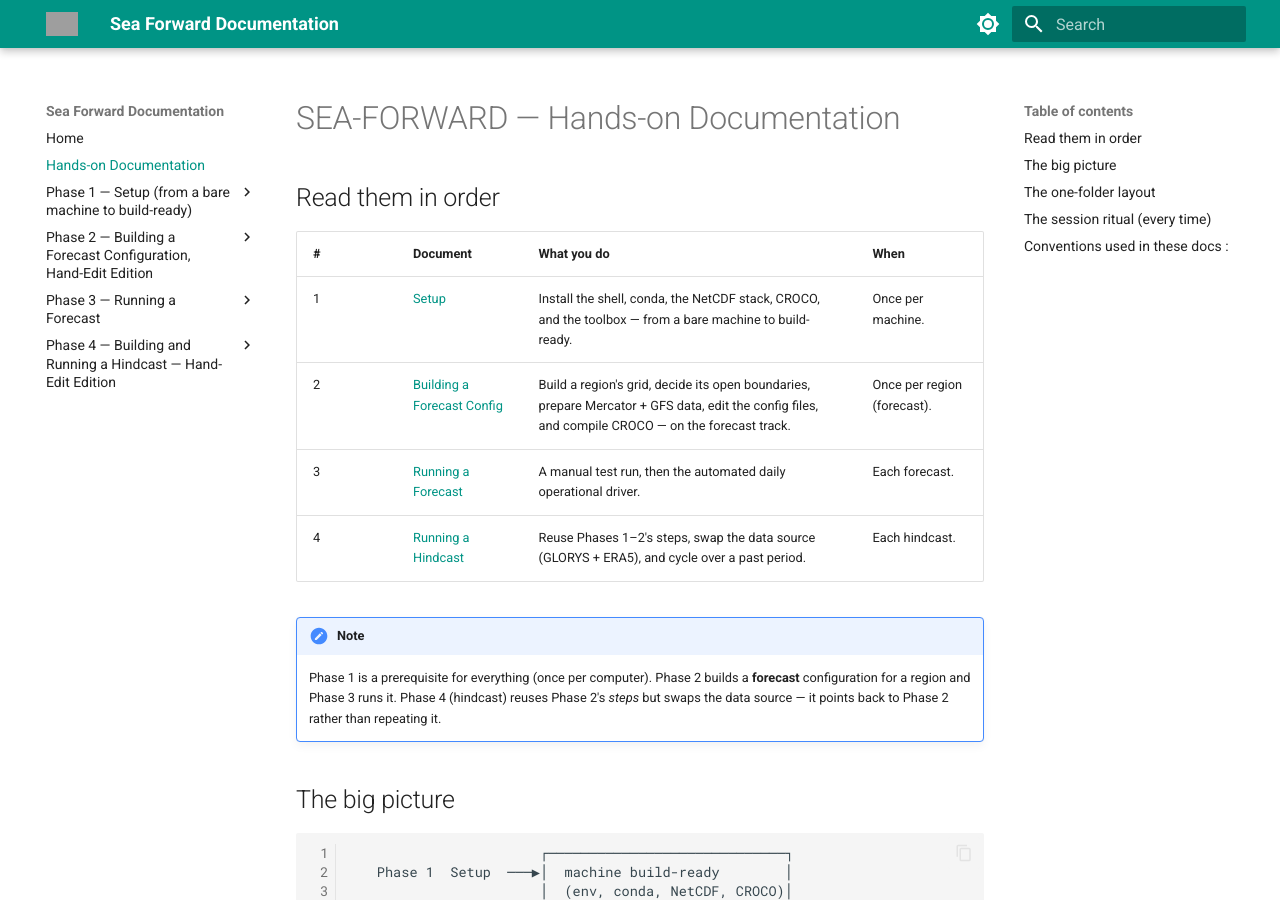
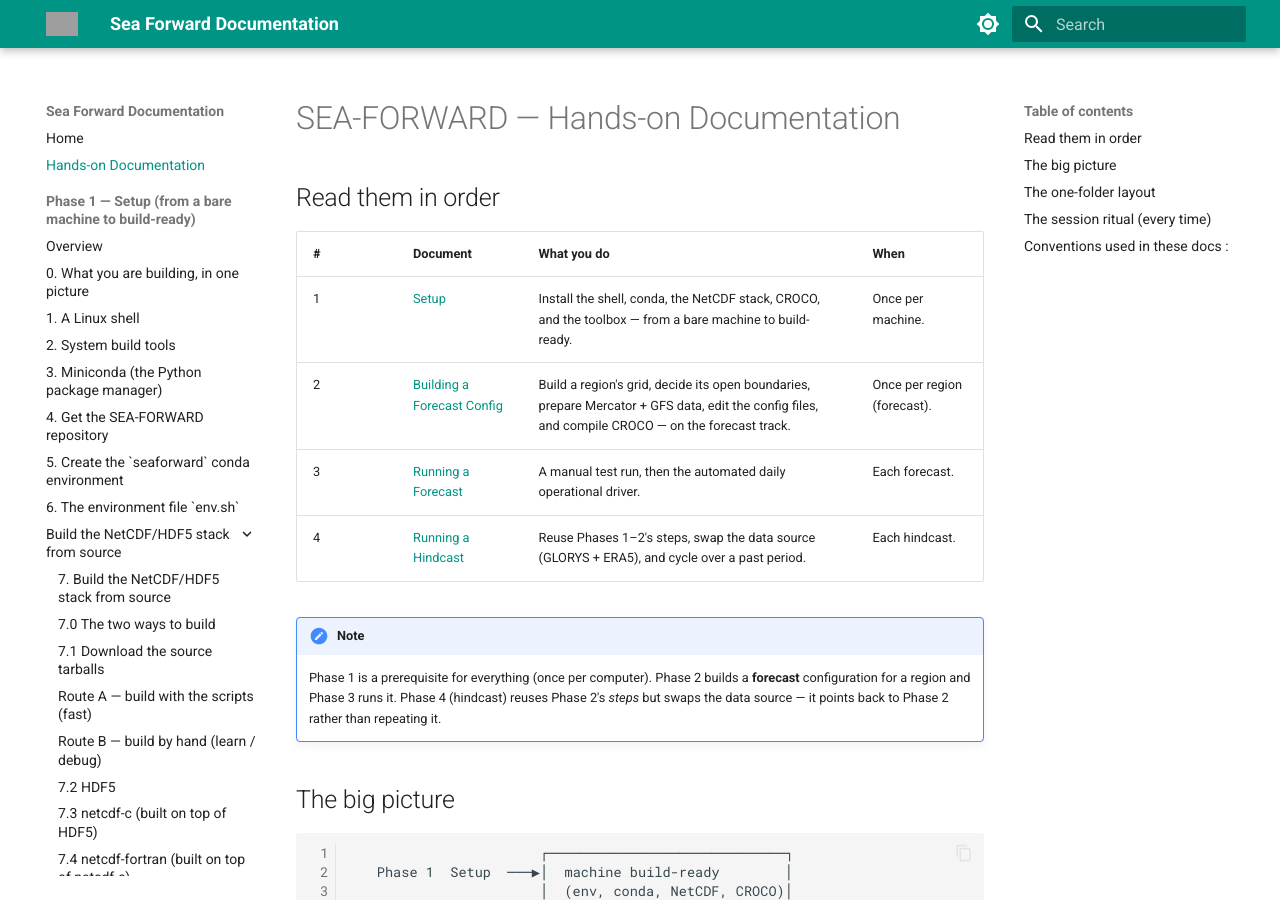
Before and after one commit to Njiecheu/sea-forward, an MkDocs documentation site: the page built from docs/handsOn.md, in a window 1280 px wide and 900 px high. Built offline with MkDocs 1.6.1 and Material for MkDocs 9.7.7, drawn with Linux system fonts in a browser that asks for light colours; grey boxes are pictures that could not be loaded.

Commit message:
Test replié par défaut + sections + clic pour ouvrir

```diff
--- a/mkdocs.yml
+++ b/mkdocs.yml
@@ -4,9 +4,9 @@ theme:
   name: material
   logo: assets/logo.webp
   features:
-    #- navigation.expand
+    - navigation.sections
     - navigation.collapse
-    #- navigation.sections
+    - navigation.expand #garde la section active
     - navigation.top
     - navigation.instant
     - content.code.copy
```
